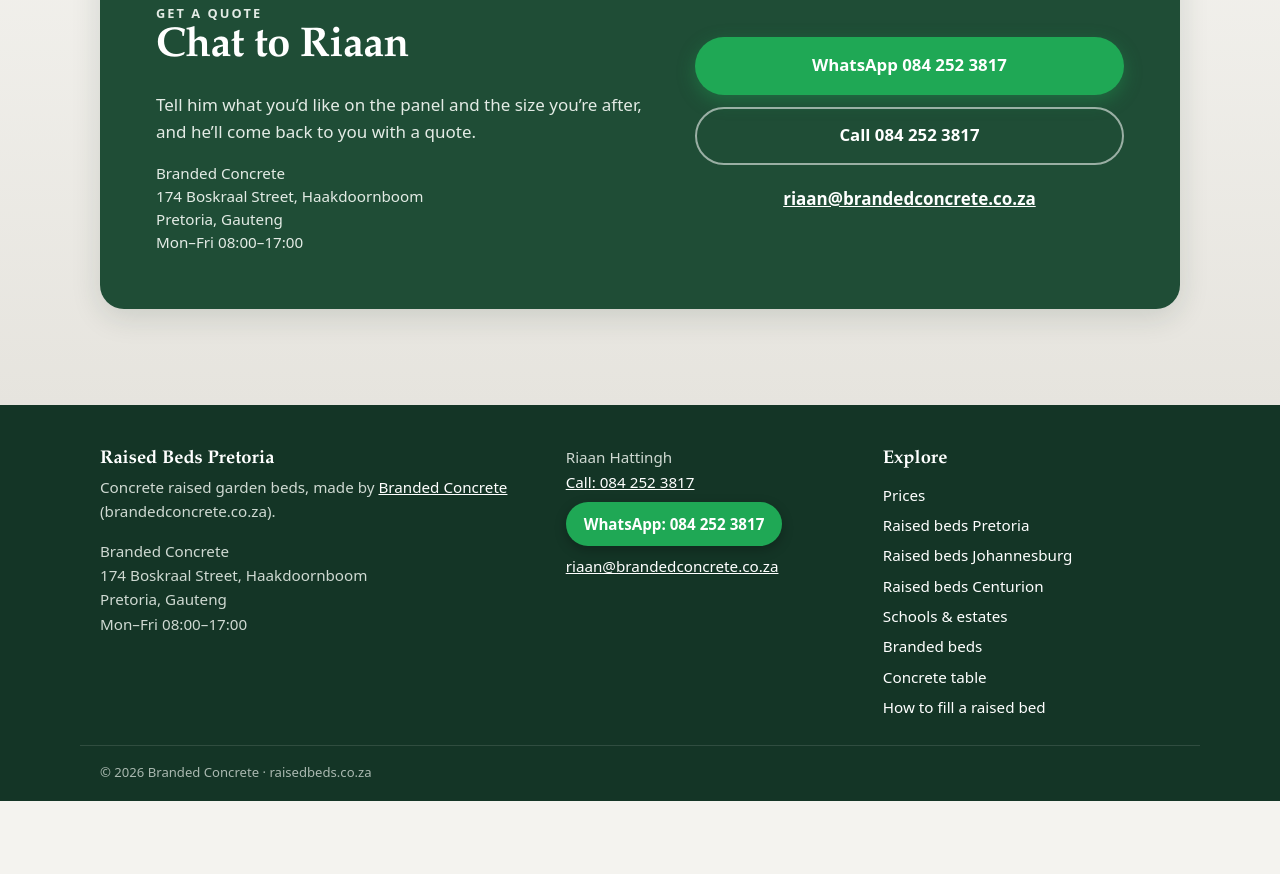
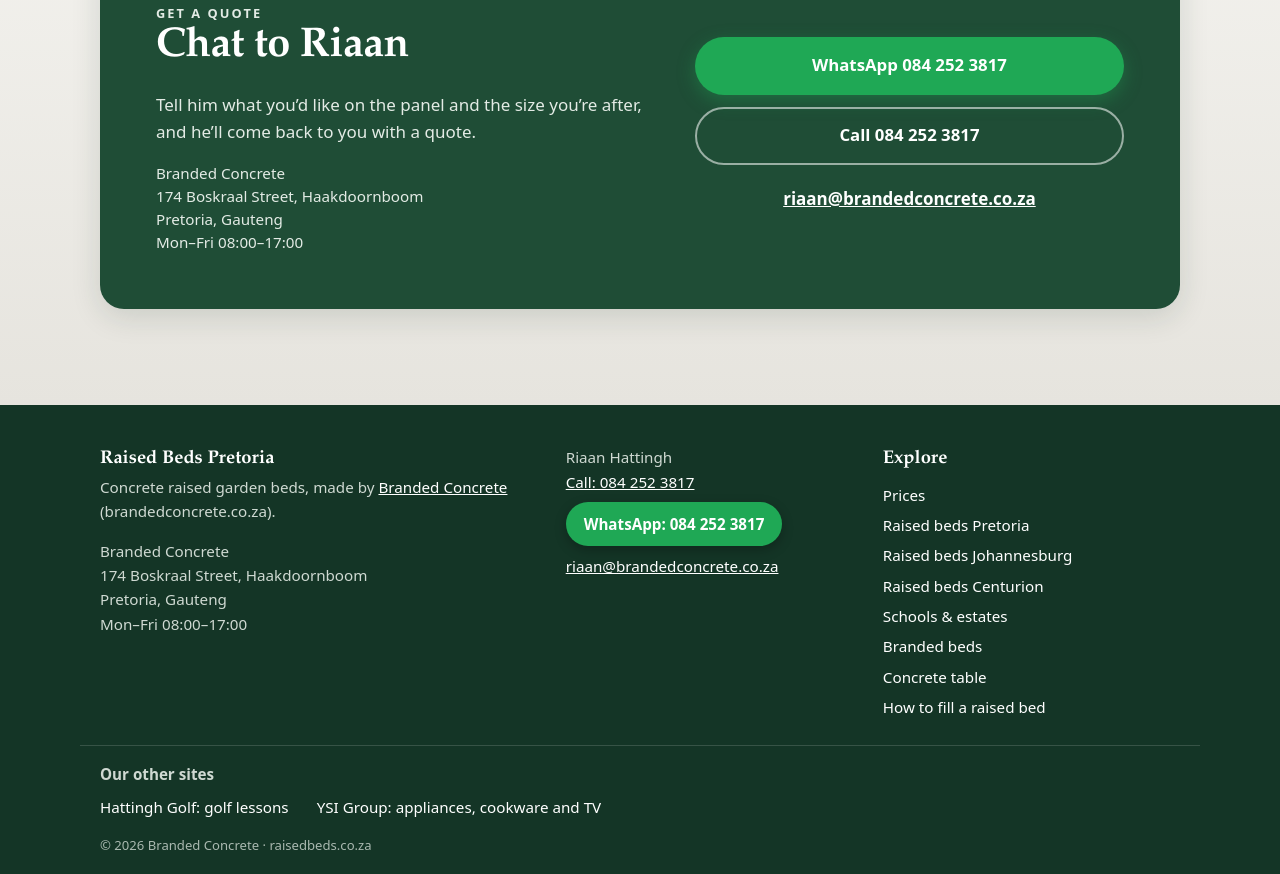
Before and after one commit to riaanhattingh75-lab/raisedbeds-site, a plain HTML site: page branded-beds/index.html in a window 1280 px wide. Shown: the part 2376-3250 px from the top of the page. Before the commit the page ends 3177 px from the top, so only its background shows below. Drawn offline with Linux system fonts and the light colour scheme.

Commit message:
Add footer links to Hattingh Golf and the YSI Group shop
A small "Our other sites" block at the bottom of every page links to
https://www.hattinghgolf.com and https://www.ysigroup.co.za. Nothing
else on the pages is changed.

```diff
--- a/branded-beds/index.html
+++ b/branded-beds/index.html
@@ -129,6 +129,13 @@
       <ul class="foot-links"><li><a href="/prices/">Prices</a></li><li><a href="/raised-beds-pretoria/">Raised beds Pretoria</a></li><li><a href="/raised-beds-johannesburg/">Raised beds Johannesburg</a></li><li><a href="/raised-beds-centurion/">Raised beds Centurion</a></li><li><a href="/schools-and-estates/">Schools &amp; estates</a></li><li><a href="/branded-beds/">Branded beds</a></li><li><a href="/concrete-table/">Concrete table</a></li><li><a href="/how-to-fill-a-raised-bed/">How to fill a raised bed</a></li></ul>
     </nav>
   </div>
+  <nav class="wrap other-sites" aria-label="Our other sites">
+    <b>Our other sites</b>
+    <ul class="foot-links other-sites-list">
+      <li><a href="https://www.hattinghgolf.com">Hattingh Golf: golf lessons</a></li>
+      <li><a href="https://www.ysigroup.co.za">YSI Group: appliances, cookware and TV</a></li>
+    </ul>
+  </nav>
   <p class="wrap copy">© <span id="yr">2026</span> Branded Concrete · raisedbeds.co.za</p>
 </footer>
 
--- a/styles.css
+++ b/styles.css
@@ -174,6 +174,10 @@ details p{color:#3d4640;margin:0 0 18px}
 .foot-wa:hover{background:var(--wa-d)}
 .foot b{color:#fff;font-family:var(--serif);font-size:1.15rem}
 .copy{margin-top:26px;padding-top:16px;border-top:1px solid rgba(255,255,255,.15);font-size:.82rem;opacity:.8}
+.other-sites{margin-top:26px;padding-top:16px;border-top:1px solid rgba(255,255,255,.15)}
+.other-sites b{display:block}
+.other-sites-list{display:flex;flex-wrap:wrap;gap:8px 28px}
+.other-sites + .copy{margin-top:16px;padding-top:0;border-top:none}
 
 /* sticky whatsapp */
 .fab{transition:opacity .25s,transform .25s;position:fixed;right:16px;bottom:calc(16px + env(safe-area-inset-bottom));z-index:60;background:var(--wa);color:#fff;text-decoration:none;font-weight:800;display:flex;align-items:center;gap:8px;padding:0 20px 0 16px;height:56px;border-radius:999px;box-shadow:0 8px 24px rgba(0,0,0,.28)}
```
Also changed, not shown: concrete-table/index.html (+7 -0 lines), how-to-fill-a-raised-bed/index.html (+7 -0 lines), index.html (+7 -0 lines), prices/index.html (+7 -0 lines), raised-beds-centurion/index.html (+7 -0 lines), raised-beds-johannesburg/index.html (+7 -0 lines), raised-beds-pretoria/index.html (+7 -0 lines), schools-and-estates/index.html (+7 -0 lines).
